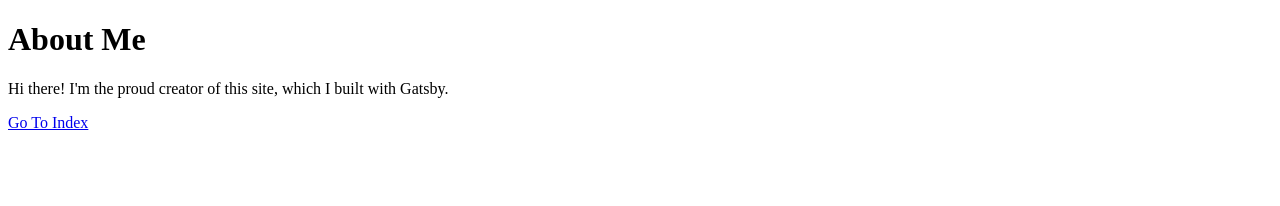
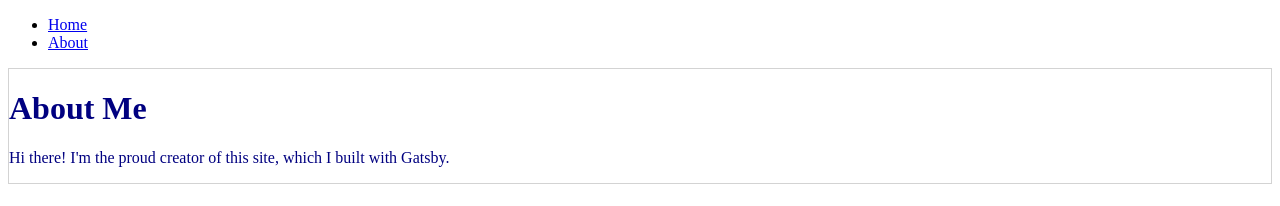
Before and after one commit to headring/FEB_DP_ReactStudy, a Gatsby site in the folder vanilaGatsby-TS/: page /about in a window 1280 px wide. Built offline with nearby package versions, Linux system fonts and the light colour scheme; Gatsby itself is replaced by a stand-in of ours.

Commit message:
import layout component

```diff
--- a/vanilaGatsby-TS/src/pages/about.js
+++ b/vanilaGatsby-TS/src/pages/about.js
@@ -1,14 +1,15 @@
 // Step 1: Import React
 import * as React from 'react'
 import { Link } from 'gatsby'
+import Layout from '../components/layout'
 
 // Step 2: Define your component
 const AboutPage = () => {
   return (
     <main>
-      <h1>About Me</h1>
+    <Layout pageTitle="About Me" children="there">
       <p>Hi there! I'm the proud creator of this site, which I built with Gatsby.</p>
-      <Link to='/'>Go To Index</Link>
+    </Layout>
     </main>
   )
 }
```
